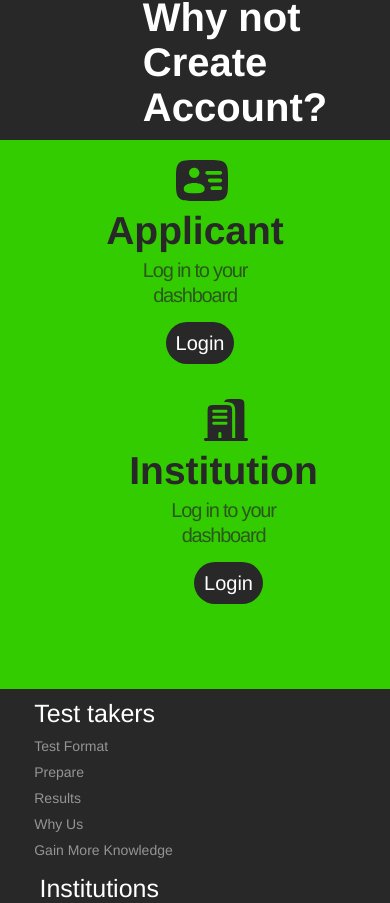
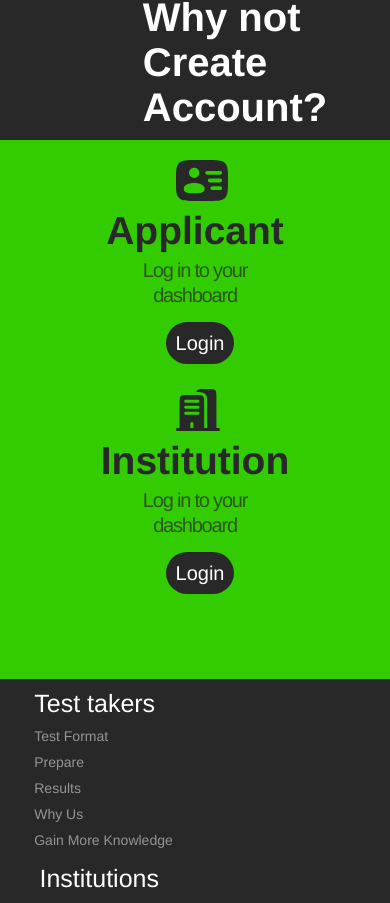
Before and after one commit to Valuegate/CicateProject, a React (Create React App) app: page / in a window 390 px wide. Shown: the part 3404-4307 px from the top of the page. Built offline with nearby package versions, Linux system fonts and the light colour scheme.

Commit message:
institution

```diff
--- a/src/pages/test_format/style.css
+++ b/src/pages/test_format/style.css
@@ -264,7 +264,6 @@ text-align: center;
 
               body  .app_flex{
                     display: flex;
-                     gap: 1rem;
                      flex-direction: column;
                     background-color: #33cc00;
                     padding: 7rem;
@@ -275,7 +274,9 @@ text-align: center;
 
                 }
 
-
+                .app_flex > * + *  {
+                    margin-right: 9rem; /* Adjust as needed */
+                  }
 
 
 
@@ -396,9 +397,7 @@ text-align: center;
            body .the_bar {
                 display: none !important;
             }
-            .app_line1{
-                margin-right: 3.3rem;
-            }
+
             .set_black{
 
                 display: none !important;
```
